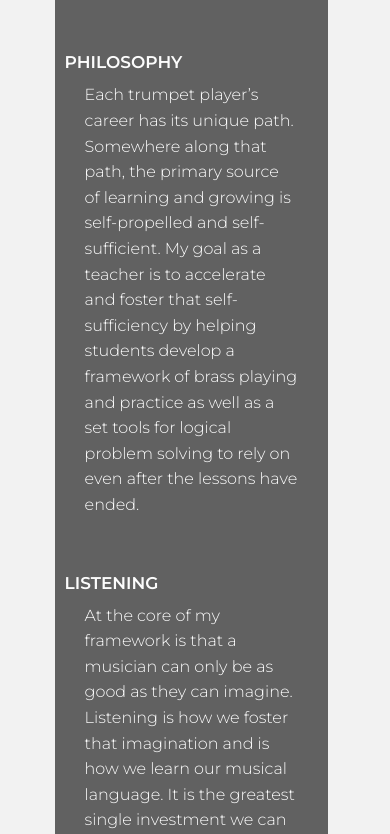
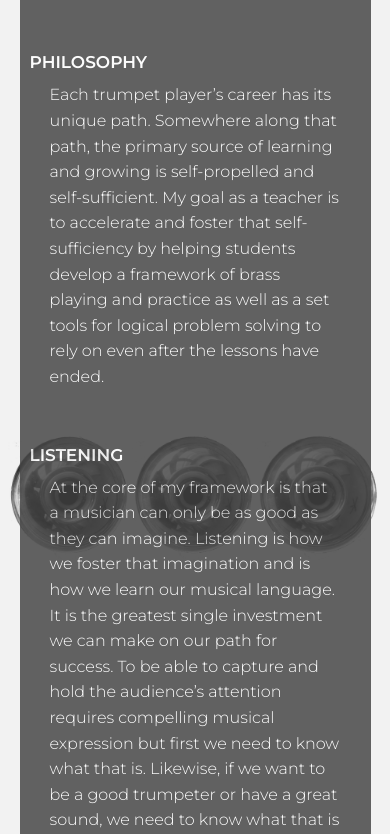
Before and after one commit to abontrumpet/bonottotrumpet, a plain HTML site: page html/teaching.html in a window 390 px wide. Shown: the part 264-1098 px from the top of the page. Drawn offline with Linux system fonts and the light colour scheme.

Commit message:
changed position of bells for teaching on mobile fixed grammar in bio

```diff
--- a/css/trumpet1.css
+++ b/css/trumpet1.css
@@ -590,9 +590,6 @@ li a:hover::before {
   opacity: 83%;
   margin-left: 14vw;
   position: relative;
-
-
-
 }
 .teaching-tit {
   font-family:'Montserrat', sans-serif;
@@ -720,7 +717,6 @@ li a:hover::before {
     margin-left: 30px;
     margin-right: 30px;
   }
-  }
   .video-mobi {
     display: none;
     padding-bottom: 15px;
@@ -728,6 +724,26 @@ li a:hover::before {
   .video-desk {
     padding: 20px;
   }
+  .teaching-box {
+    display: block;
+    overflow: visible;
+    width: 90%;
+    background-color: #444;
+    opacity: 83%;
+    margin-left: 5vw;
+    position: relative;
+}
+.teaching-body {
+
+  background: url(../images/media/imgthreebell.jpg) no-repeat center 25% fixed;
+    -webkit-background-size: 96%;
+    -moz-background-size: 96%;
+    -o-background-size: 96%;
+    background-size: 96%;
+    background-color: #f2f2f2;
+    padding-bottom: 50px;
+}
+}
   @media (max-width: 480px) {
     .video-desk {display: none;}
     .video-mobi {display: block;}
```
Also changed, not shown: html/bio.html (+3 -3 lines).
